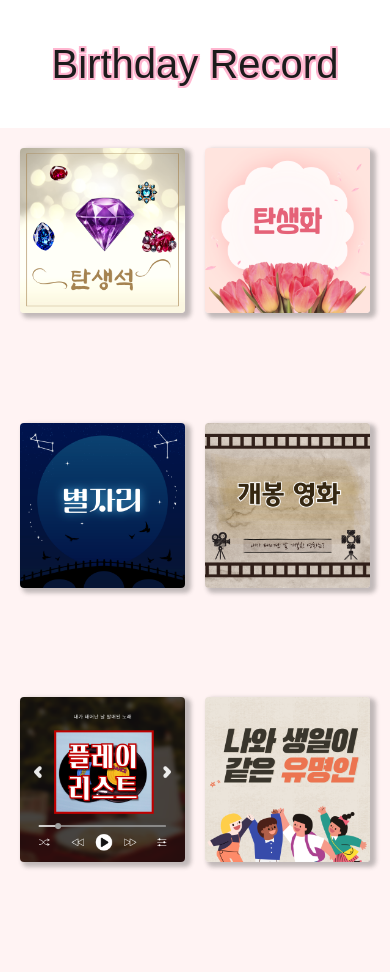
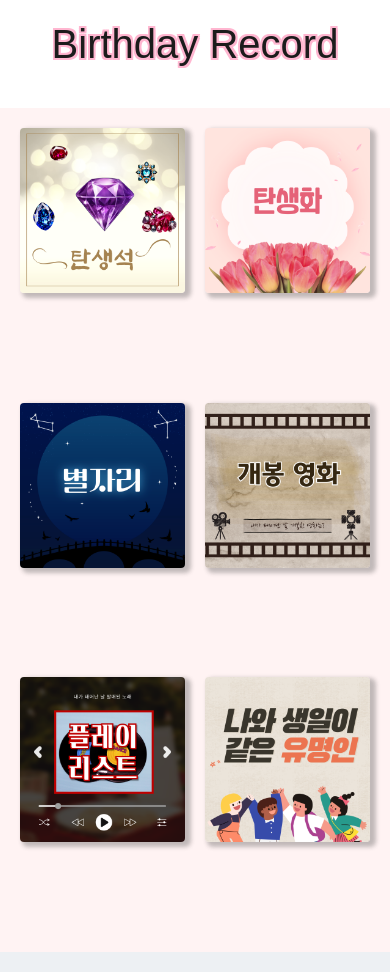
Before and after one commit to sorrel012/birthday-record, a Next.js app: page / in a window 390 px wide. Built offline with nearby package versions, Linux system fonts and the light colour scheme; a web font is replaced by a local one.

Commit message:
[24.04.20] 헤더 반응형 수정

```diff
--- a/src/components/Header.tsx
+++ b/src/components/Header.tsx
@@ -2,7 +2,7 @@
 
 function Header() {
   return (
-    <div className="text-center pt-10">
+    <div className="text-center pt-5 sm:pt-10">
       <h1 className={`title`}>Birthday Record</h1>
     </div>
   );
```
